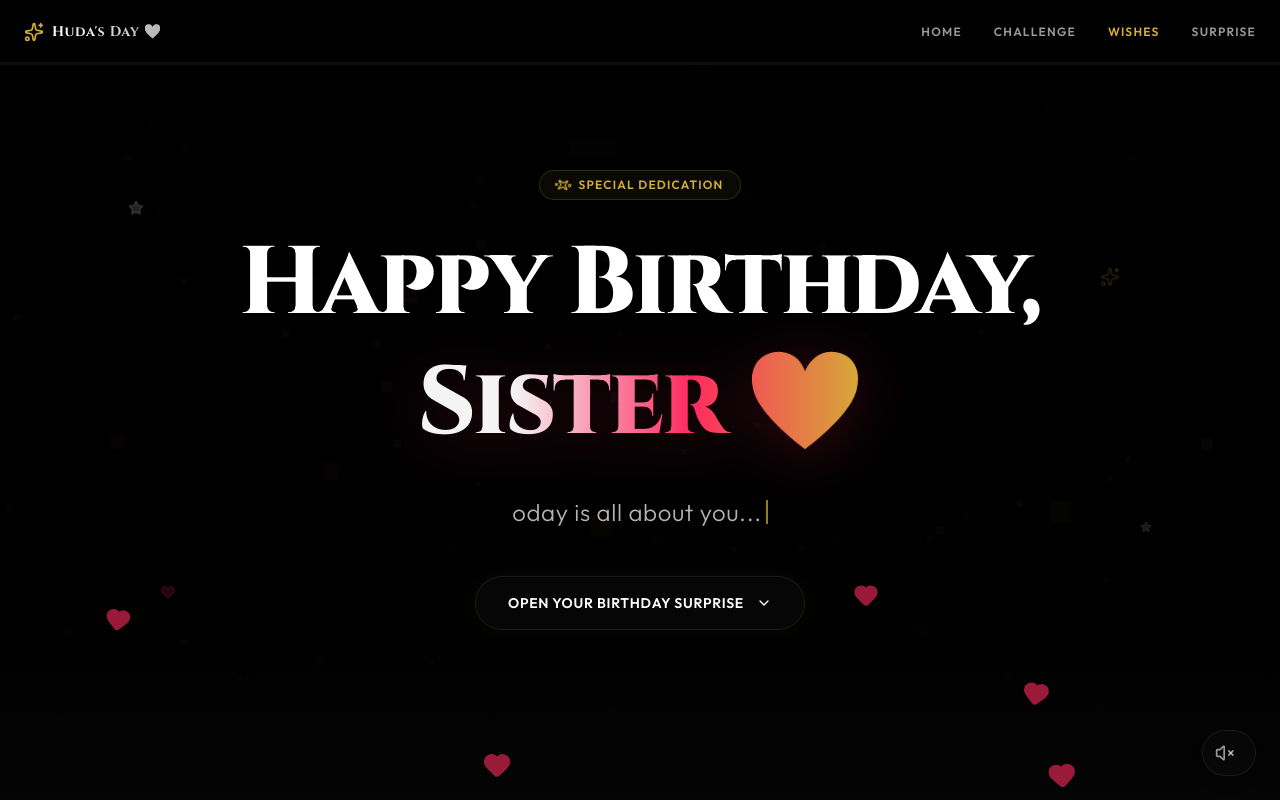
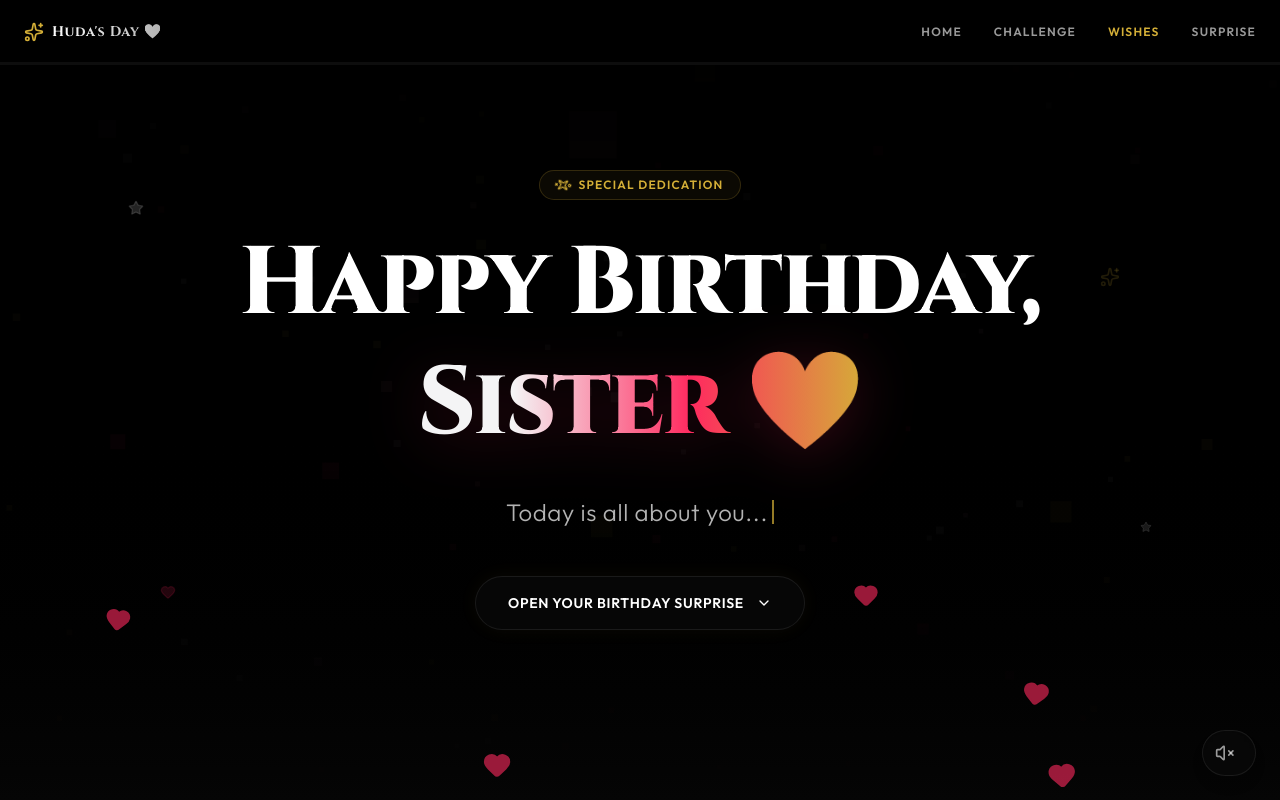
Before and after one commit to umaiss/birthday_wish, a Next.js app: page / in a window 1280 px wide. Shown: the top 800 px of the page. Built offline with nearby package versions, Linux system fonts and the light colour scheme.

Commit message:
fix: resolve typewriter double-mount duplication bug resulting in TToday

```diff
--- a/src/components/Hero.tsx
+++ b/src/components/Hero.tsx
@@ -30,7 +30,7 @@ export default function Hero() {
   useEffect(() => {
     let index = 0;
     const timeout = setInterval(() => {
-      setTypedText((prev) => prev + fullText.charAt(index));
+      setTypedText(fullText.slice(0, index + 1));
       index++;
       if (index >= fullText.length) {
         clearInterval(timeout);
```
